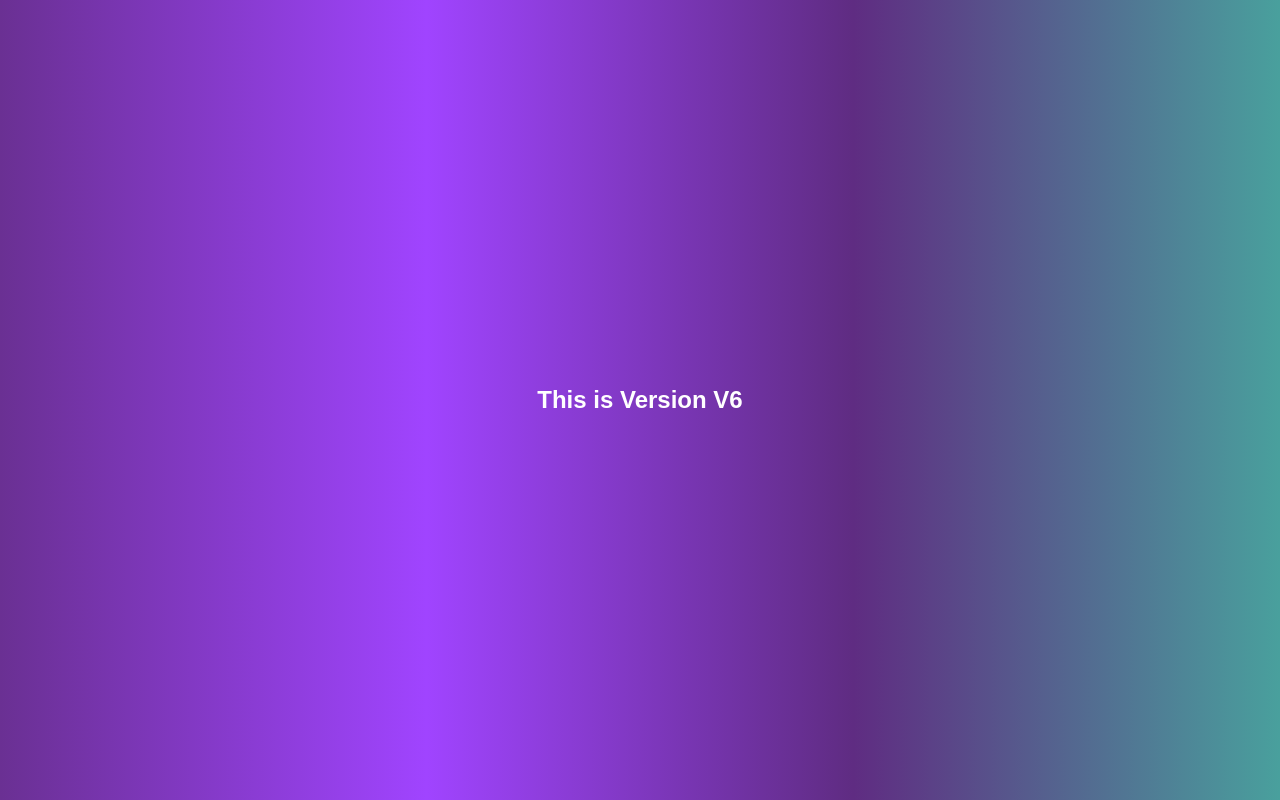
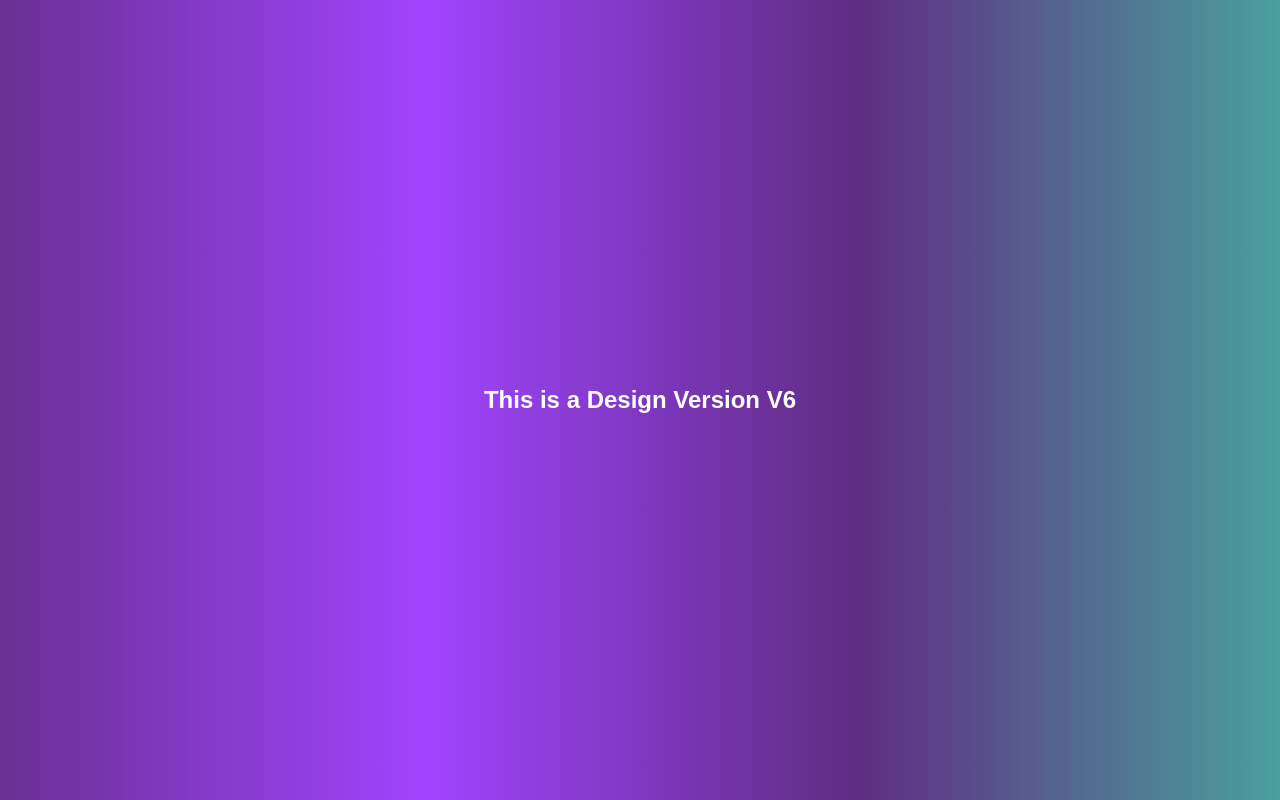
Before and after one commit to mkrishnachaitanya/myrepo, a plain HTML site: page index.html in a window 1280 px wide. Drawn offline with Linux system fonts and the light colour scheme.

Commit message:
Changed H1

```diff
--- a/index.html
+++ b/index.html
@@ -8,6 +8,6 @@
     <title>Document</title>
 </head>
 <body>
-<h2>This is Version V6</h2>
+<h2>This is a Design Version V6</h2>
 </body>
 </html>
```
